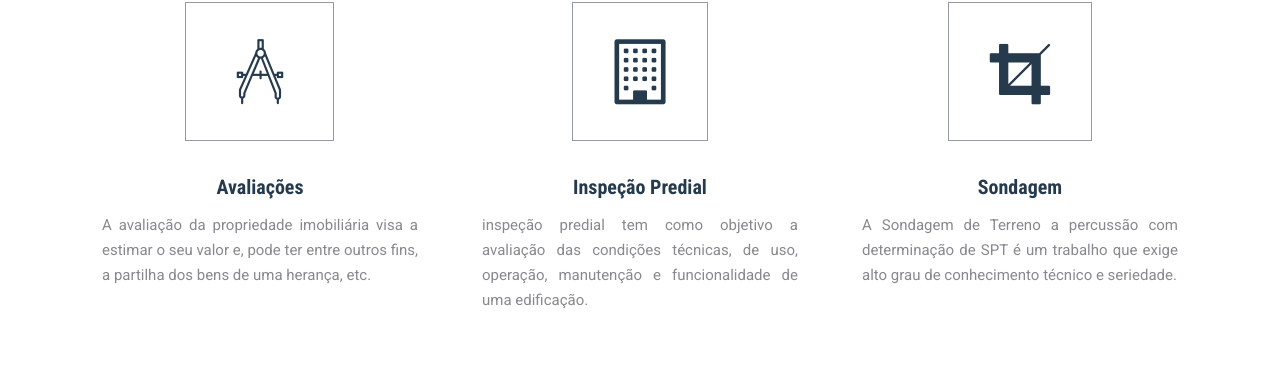
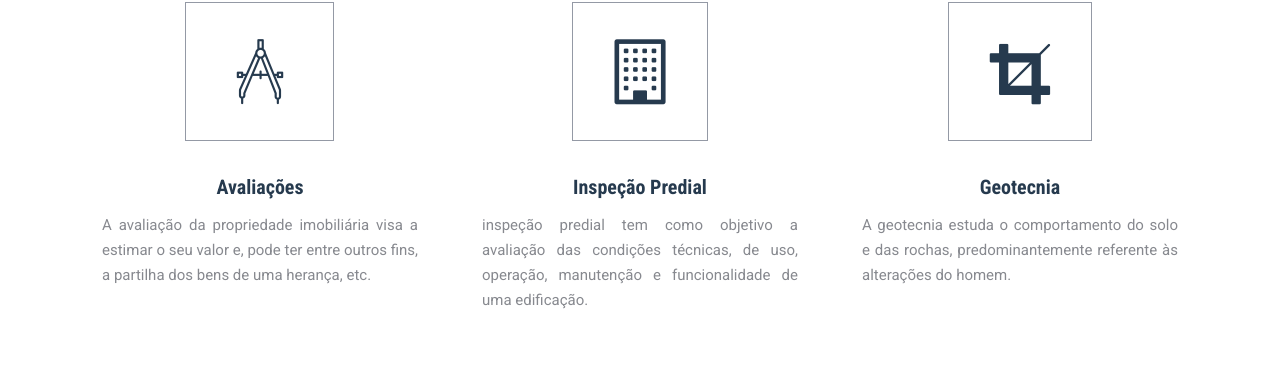
Before and after one commit to guh1994/novo_tempo, a PHP site: page / in a window 1280 px wide. Shown: the part 1028-1401 px from the top of the page. Run offline with PHP 8.4, Linux system fonts and the light colour scheme; some libraries are stand-ins or nearby versions.

```diff
--- a/index.php
+++ b/index.php
@@ -82,8 +82,8 @@
 				<div class="col-lg-4 col-md-6">
 					<div class="feature-item">
 						<i class="fa fa-crop"></i>
-						<h4>Sondagem</h4>
-						<p class="text-justify">A Sondagem de Terreno a percussão com determinação de SPT é um trabalho que exige alto grau de conhecimento técnico e seriedade. </p>
+						<h4>Geotecnia</h4>
+						<p class="text-justify">A geotecnia estuda o comportamento do solo e das rochas, predominantemente referente às alterações do homem. </p>
 					</div>
 				</div>
 				<!-- <div class="col-lg-3 col-md-6">
```
Also changed, not shown: img/common-banner.jpg.
